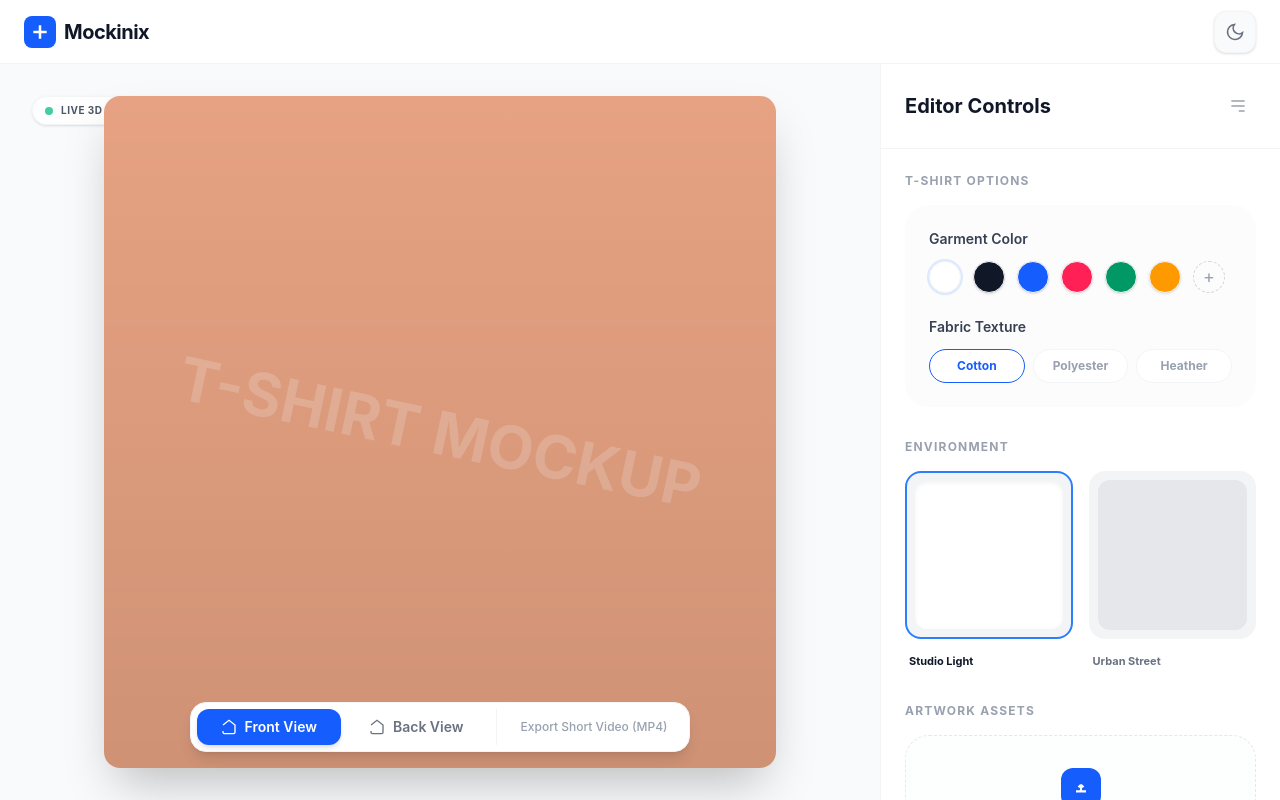
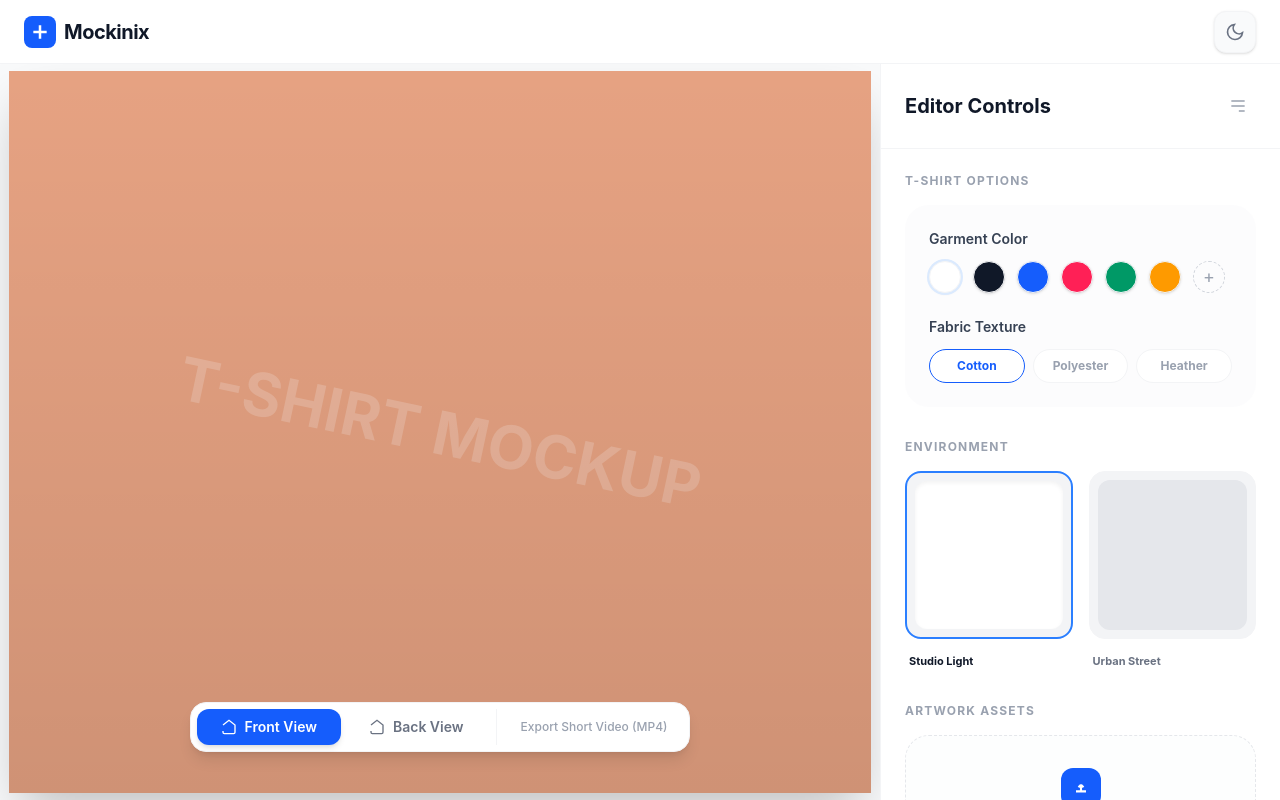
Before and after one commit to GThashan/Mockinix, a React (Vite) app: page / in a window 1280 px wide. Built offline with nearby package versions, Linux system fonts and the light colour scheme.

Commit message:
Create `PreviewSection` component to display a live 3D product preview with front and back view toggles.

```diff
--- a/src/components/PreviewSection.tsx
+++ b/src/components/PreviewSection.tsx
@@ -13,8 +13,8 @@ export const PreviewSection = () => {
             </div>
 
             {/* Main Mockup Display */}
-            <div className="w-full max-w-2xl aspect-square relative rounded-2xl overflow-hidden shadow-2xl transition-all duration-700">
-                <div className="absolute inset-0 bg-[#e6a282] flex items-center justify-center">
+            <div className="w-[98%] h-[98%]  relative  overflow-hidden shadow-2xl transition-all duration-700">
+                <div className="w-full absolute inset-0 bg-[#e6a282] flex items-center justify-center">
                     {/* T-shirt image placeholder */}
                     <div className="text-white/20 font-bold text-6xl rotate-12 select-none">T-SHIRT MOCKUP</div>
                     {/* Overlay for lighting effect */}
```
